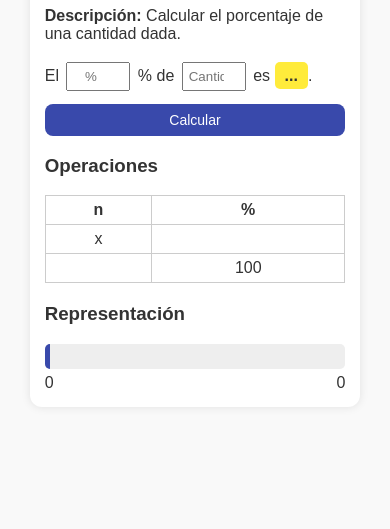
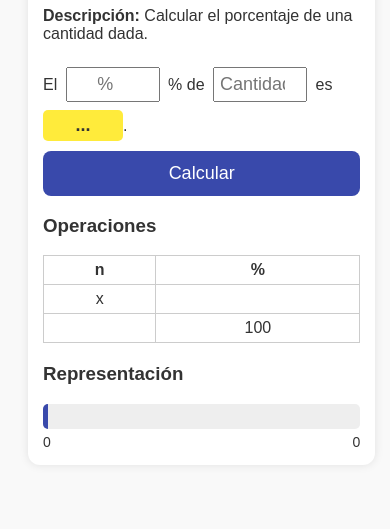
Before and after one commit to Riki926/calculadora-porcentaje, a plain HTML site: page index.html in a window 390 px wide. Shown: the part 315-844 px from the top of the page. Drawn offline with Linux system fonts and the light colour scheme.

Commit message:
Mejoro diseño responsive para móviles

```diff
--- a/style.css
+++ b/style.css
@@ -157,3 +157,37 @@ button {
     padding: 8px;
   }
 }
+
+@media screen and (max-width: 600px) {
+  .container {
+    width: 95%;
+    margin: auto;
+    padding: 15px;
+  }
+
+  .inputs input {
+    width: 80px;
+    font-size: 18px;
+    margin: 8px 4px;
+  }
+
+  .resultado {
+    font-size: 18px;
+    display: inline-block;
+    min-width: 60px;
+    text-align: center;
+  }
+
+  button {
+    font-size: 18px;
+    padding: 12px;
+  }
+
+  .operaciones table {
+    font-size: 16px;
+  }
+
+  .barra-labels span {
+    font-size: 14px;
+  }
+}
```
